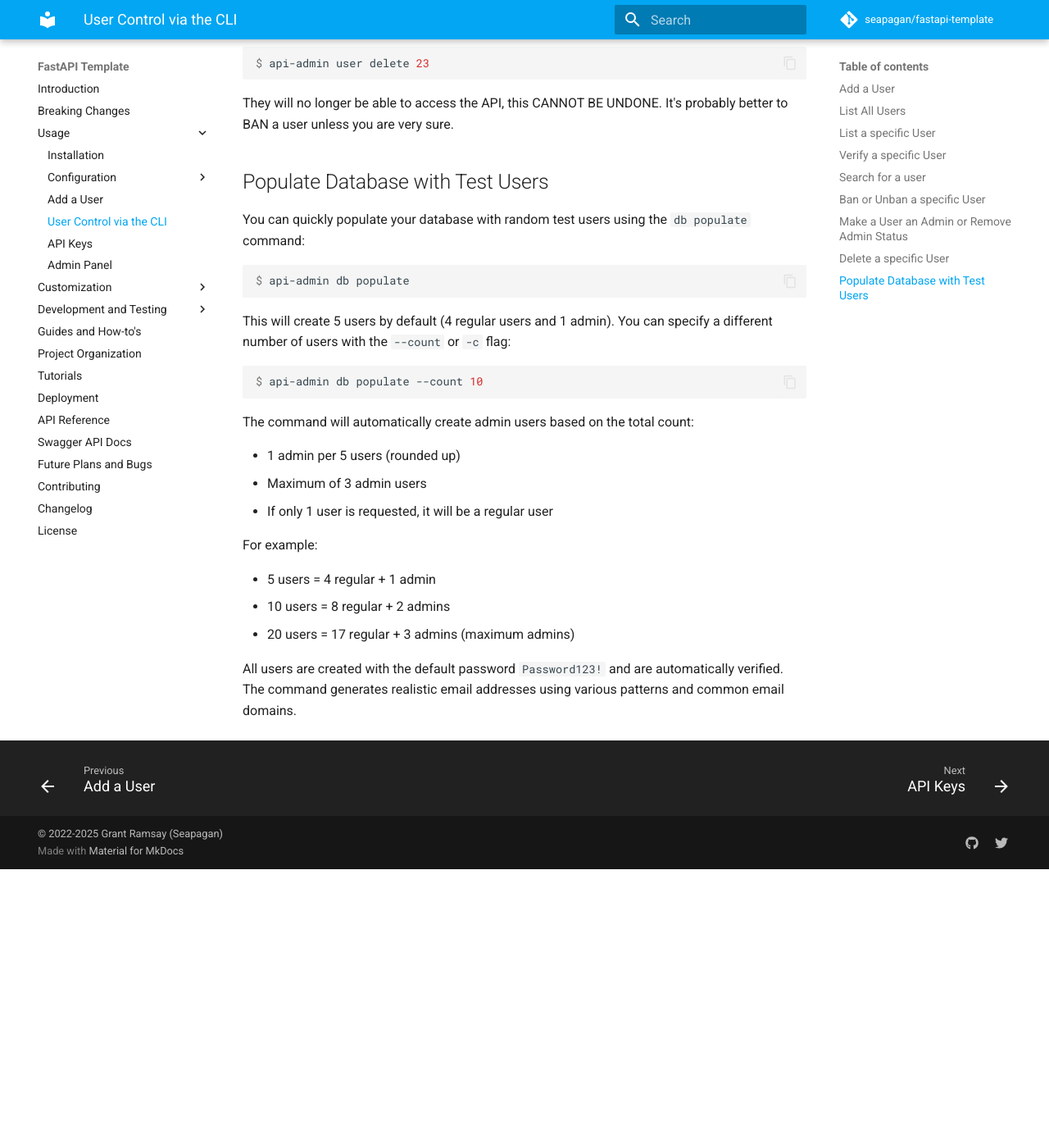
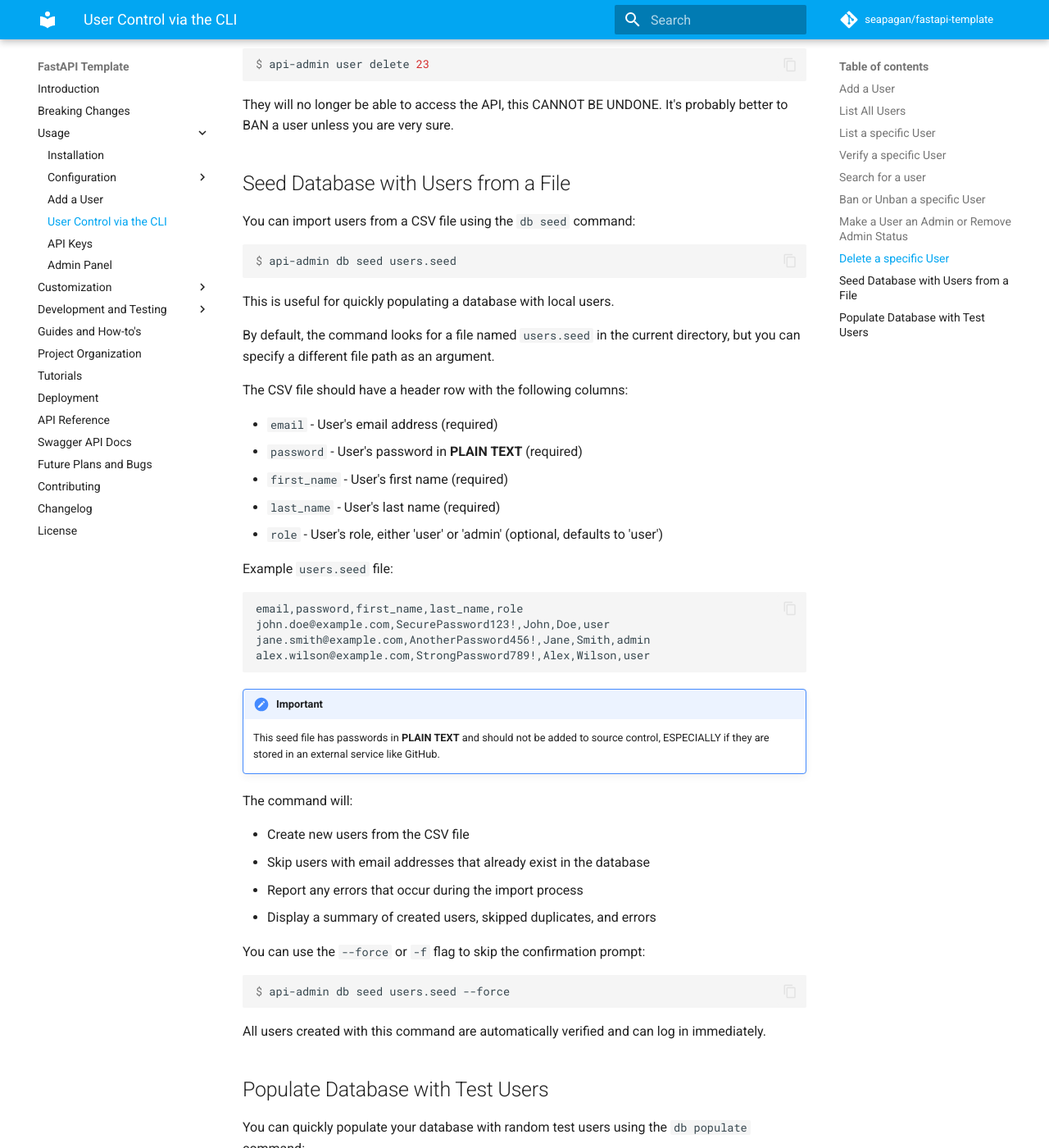
Before and after one commit to seapagan/fastapi-template, an MkDocs documentation site: the page built from docs/usage/user-control.md, in a window 1280 px wide and 1400 px high, scrolled down 2734 px. Shown: the whole window at 82% size. Built offline with MkDocs 1.6.1 and Material for MkDocs 9.7.7, drawn with Linux system fonts in a browser that asks for light colours; comment, search, counter and statistics services are not loaded; before the commit the page ends 3794 px from its top, so only the background shows below that; some of the changed text lies outside the part shown.

Commit message:
update docs with new seed command
Signed-off-by: Grant Ramsay <seapagan@gmail.com>

````diff
--- a/docs/usage/user-control.md
+++ b/docs/usage/user-control.md
@@ -13,8 +13,8 @@ command-line.
 
 ## Add a User
 
-This is described in the [previous page](add-user.md). It is important to
-note that any user added this way will be **automatically verified**.
+This is described in the [previous page](add-user.md). It is important to note
+that any user added this way will be **automatically verified**.
 
 ## List All Users
 
@@ -65,10 +65,9 @@ Basic search (searches all fields):
 $ api-admin user search "john"
 ```
 
-!!! tip
-    The quotes around the search term are optional if the term does not contain
-    spaces. For example, both `api-admin user search john` and `api-admin user
-    search "john"` are valid.
+!!! tip The quotes around the search term are optional if the term does not
+contain spaces. For example, both `api-admin user search john` and
+`api-admin user search "john"` are valid.
 
 Search in a specific field:
 
@@ -89,7 +88,8 @@ For exact matching, use the `--exact` flag:
 $ api-admin user search "john.doe@example.com" --exact
 ```
 
-The search results will be displayed in a table showing the user's Id, Email address, First and Last name, Role, and the Verified and Banned Status.
+The search results will be displayed in a table showing the user's Id, Email
+address, First and Last name, Role, and the Verified and Banned Status.
 
 ## Ban or Unban a specific User
 
@@ -132,15 +132,68 @@ $ api-admin user delete 23
 They will no longer be able to access the API, this CANNOT BE UNDONE. It's
 probably better to BAN a user unless you are very sure.
 
+## Seed Database with Users from a File
+
+You can import users from a CSV file using the `db seed` command:
+
+```console
+$ api-admin db seed users.seed
+```
+
+This is useful for quickly populating a database with local users.
+
+By default, the command looks for a file named `users.seed` in the current
+directory, but you can specify a different file path as an argument.
+
+The CSV file should have a header row with the following columns:
+
+- `email` - User's email address (required)
+- `password` - User's password in **PLAIN TEXT** (required)
+- `first_name` - User's first name (required)
+- `last_name` - User's last name (required)
+- `role` - User's role, either 'user' or 'admin' (optional, defaults to 'user')
+
+Example `users.seed` file:
+
+```csv
+email,password,first_name,last_name,role
+john.doe@example.com,SecurePassword123!,John,Doe,user
+jane.smith@example.com,AnotherPassword456!,Jane,Smith,admin
+alex.wilson@example.com,StrongPassword789!,Alex,Wilson,user
+```
+
+!!! important
+    This seed file has passwords in **PLAIN TEXT** and should not be added
+    to source control, ESPECIALLY if they are stored in an external service like
+    GitHub.
+
+The command will:
+
+- Create new users from the CSV file
+- Skip users with email addresses that already exist in the database
+- Report any errors that occur during the import process
+- Display a summary of created users, skipped duplicates, and errors
+
+You can use the `--force` or `-f` flag to skip the confirmation prompt:
+
+```console
+$ api-admin db seed users.seed --force
+```
+
+All users created with this command are automatically verified and can log in
+immediately.
+
 ## Populate Database with Test Users
 
-You can quickly populate your database with random test users using the `db populate` command:
+You can quickly populate your database with random test users using the
+`db populate` command:
 
 ```console
 $ api-admin db populate
 ```
 
-This will create 5 users by default (4 regular users and 1 admin). You can specify a different number of users with the `--count` or `-c` flag:
+This will create 5 users by default (4 regular users and 1 admin). You can
+specify a different number of users with the `--count` or `-c` flag:
 
 ```console
 $ api-admin db populate --count 10
@@ -158,4 +211,6 @@ For example:
 - 10 users = 8 regular + 2 admins
 - 20 users = 17 regular + 3 admins (maximum admins)
 
-All users are created with the default password `Password123!` and are automatically verified. The command generates realistic email addresses using various patterns and common email domains.
+All users are created with the default password `Password123!` and are
+automatically verified. The command generates realistic email addresses using
+various patterns and common email domains.
````
Also changed, not shown: README.md (+27 -32 lines), docs/index.md (+11 -10 lines).
